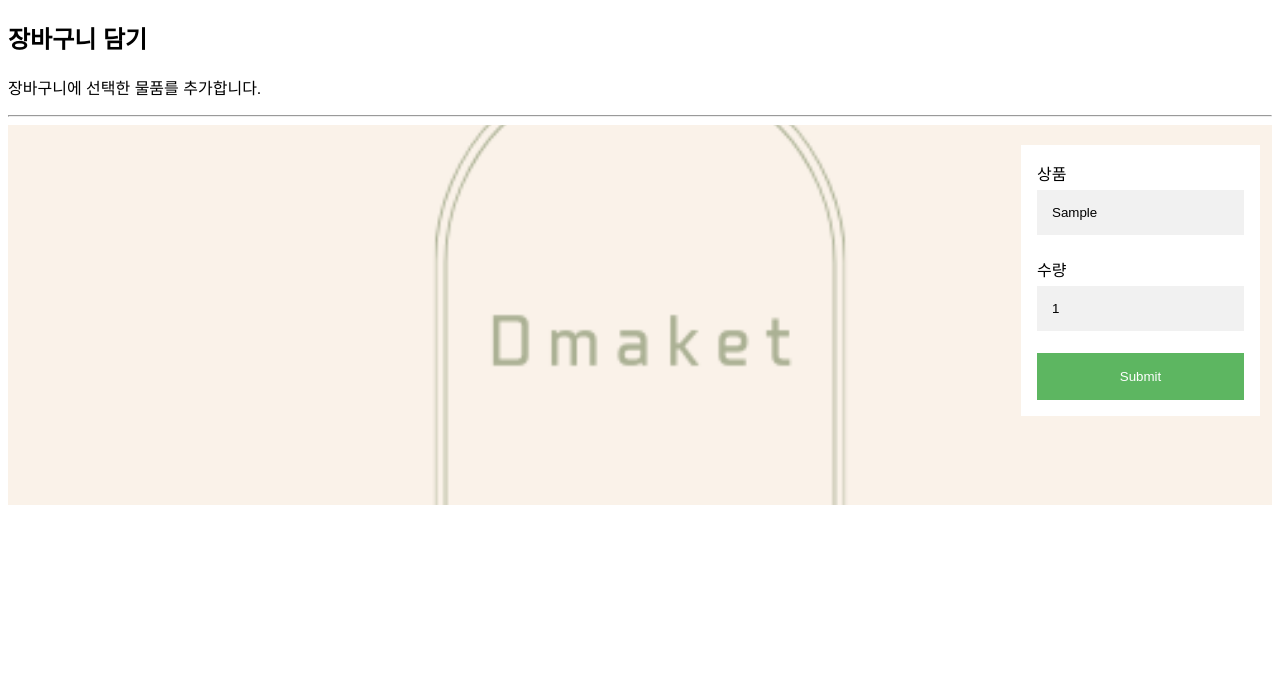
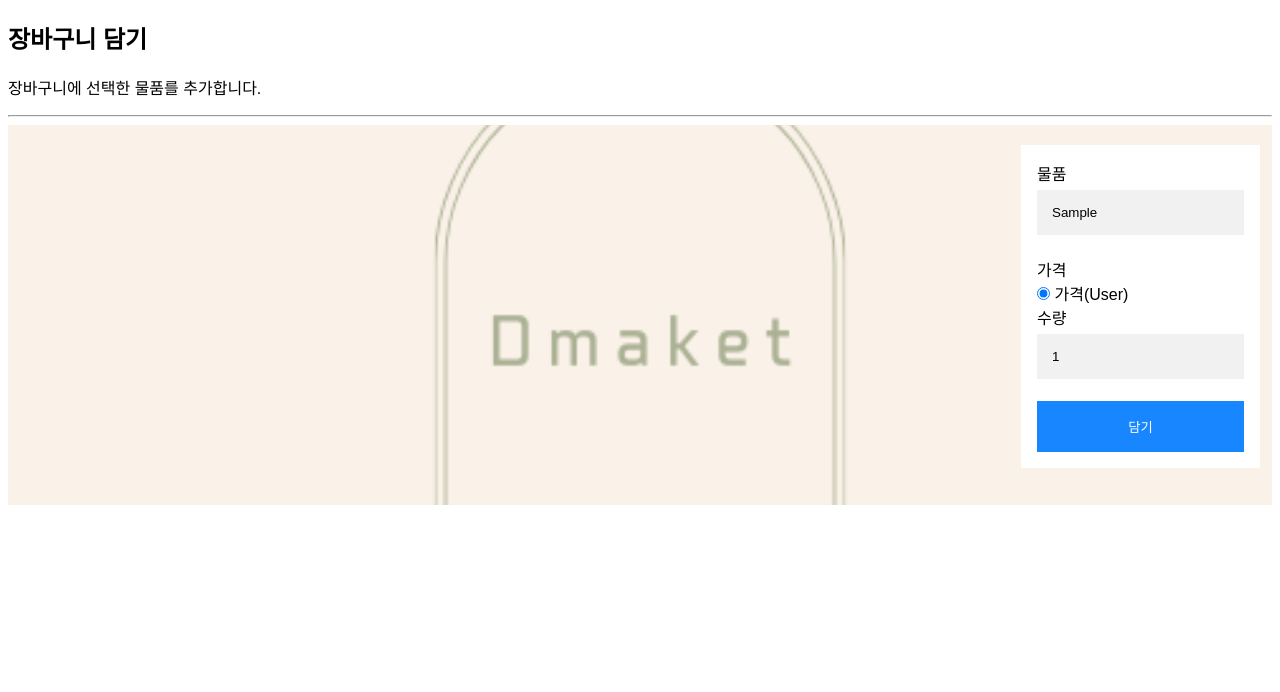
Before and after one commit to tlcks0/Dmaket, a PHP site: the page made by addcart.php in a window 1280 px wide. Shown: the top 692 px of the page. Run offline with PHP 8.4, Linux system fonts and the light colour scheme; tables that the repository leaves empty or names only in its code hold one stand-in row (values such as "Sample post").

Commit message:
2022-06-01

```diff
--- a/addcart.php
+++ b/addcart.php
@@ -47,7 +47,7 @@
     }
     /* Set a style for the submit button */
     .btn {
-        background-color: #4CAF50;
+        background-color: #007bff;
         color: white;
         padding: 16px 20px;
         border: none;
@@ -80,10 +80,19 @@
         <form action="addcartproc.php" method="post">
             <div class="row">
                 <div class="col-25">
-                    <label for="fname">상품</label>
+                    <label for="fname">물품</label>
                 </div>
                 <div class="col-75">
                     <input type="text" name="selllist" value="<?=$selllist?>">
+                </div>
+            </div>
+            <div class="row">
+                <div class="col-25">
+                    <label for="fname">가격</label>
+                </div>
+                <div class="col-75">
+                    <input type="radio" name="size" value="price" checked> 가격(<?=$price?>)
+                    <input type="text" name="price" value="<?=$price?>" hidden>
                 </div>
             </div>
             <div class="row">
@@ -95,7 +104,7 @@
                 </div>
             </div>
             <div class="row">
-                <input type="submit" value="Submit" class="btn">
+                <input type="submit" value="담기" class="btn">
             </div>
         </form>
     </div>
--- a/showboard.php
+++ b/showboard.php
@@ -27,7 +27,7 @@
                 padding-top: 12px;
                 padding-bottom: 12px;
                 text-align: center;
-                background-color: orange;
+                background-color: #007bff;
                 color: white;
             }
         #dmaket img {
--- a/showorder.php
+++ b/showorder.php
@@ -1,7 +1,7 @@
 <!DOCTYPE html>
 <html>
 <head>
-    <title>배달주문서 리스트</title>
+    <title>배송주문서 리스트</title>
     <meta charset="utf-8">
     <meta name="viewport" content="width=device-width, initial-scale=1">
     <style>
@@ -48,7 +48,7 @@
     </style>
 </head>
 <body>
-    <h1>배달주문서 리스트</h1>
+    <h1>배송주문서 리스트</h1>
 <?php
 #cart 테이블로부터 레코드 검색해서 나열하는 프로그램
 #1. 세션시작하고 이메일 가져오기
--- a/showorderdet.php
+++ b/showorderdet.php
@@ -1,7 +1,7 @@
 <!DOCTYPE html>
 <html>
 <head>
-    <title>배달주문서 리스트</title>
+    <title>배송주문서 리스트</title>
     <meta charset="utf-8">
     <meta name="viewport" content="width=device-width, initial-scale=1">
     <style>
@@ -48,7 +48,7 @@
     </style>
 </head>
 <body>
-    <h1>배달주문서 리스트</h1>
+    <h1>배송주문서 리스트</h1>
 <?php
 #cart 테이블로부터 레코드 검색해서 나열하는 프로그램
 #1. 세션시작하고 이메일 가져오기
@@ -78,7 +78,6 @@ if($result->num_rows > 0) {
         <td><?=$row['ordno']?></td>
         <td><?=$row['seq']?></td>
         <td><?=$row['sellname']?></td>
-        <td><?=$row['size']?></td>
         <td><?=$row['qty']?></td>
         <td><?=$row['price']?></td>
     </tr>
```
Also changed, not shown: index.php (+3 -4 lines).
